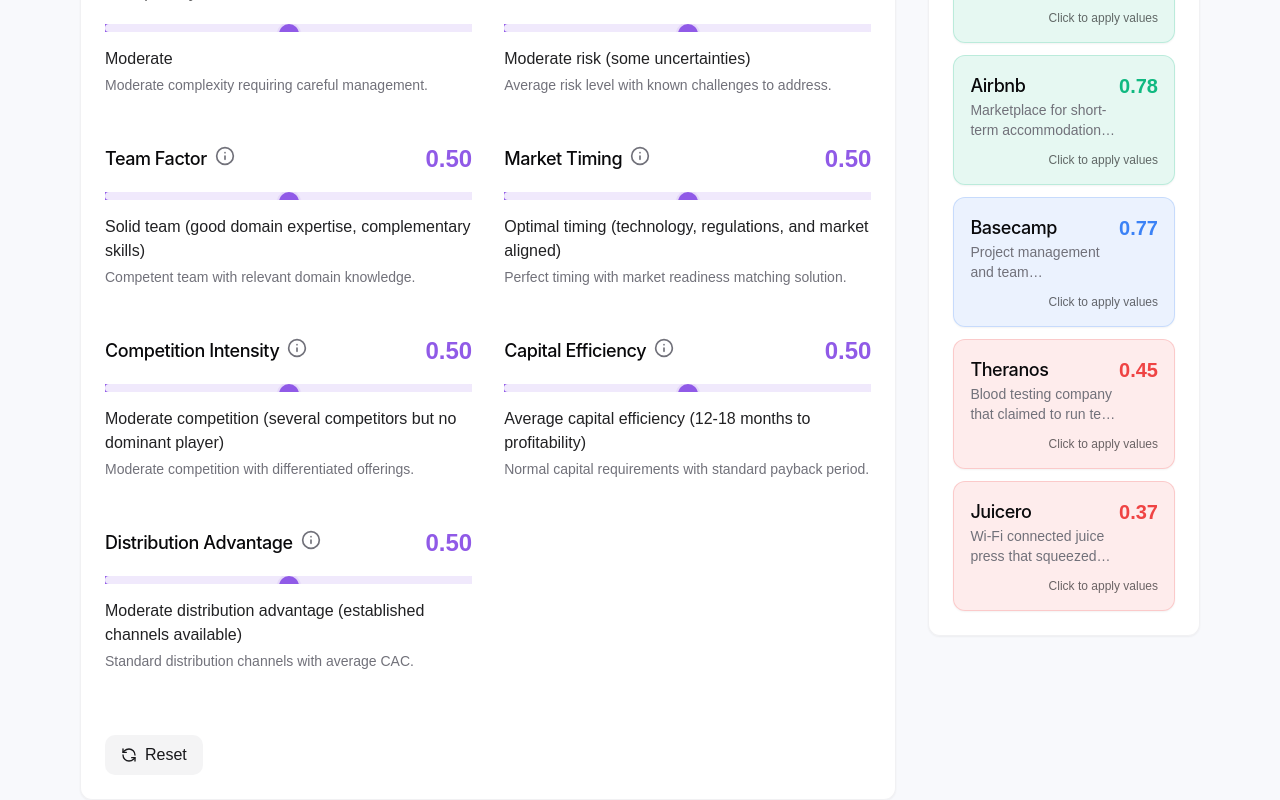
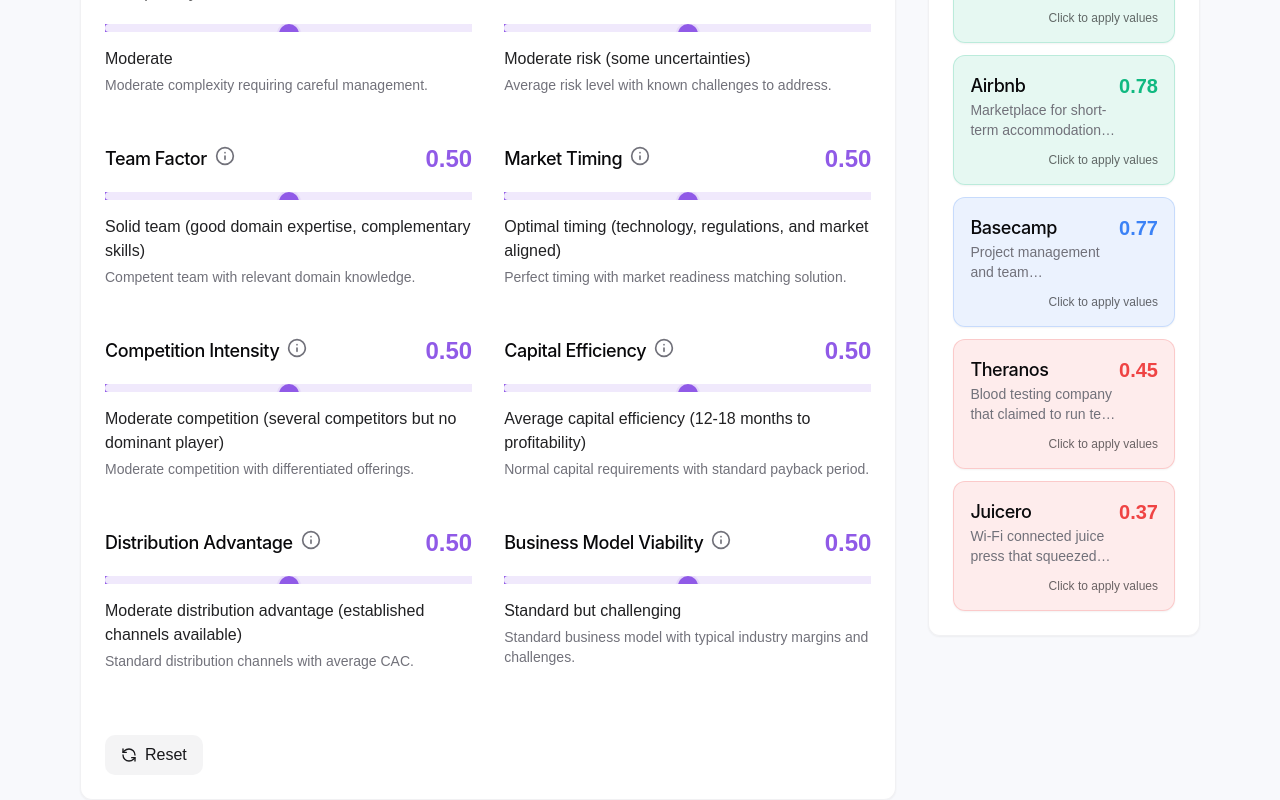
Before and after one commit to ParthaChak79/startup-success-signal, a React (Vite) app: page / in a window 1280 px wide. Shown: the part 870-1670 px from the top of the page. Built offline with nearby package versions, Linux system fonts and the light colour scheme.

Commit message:
Add business model viability factor
Add the business model viability factor to the calculator.

```diff
--- a/src/pages/Index.tsx
+++ b/src/pages/Index.tsx
@@ -77,7 +77,8 @@ const Index = () => {
     'marketTiming',
     'competitionIntensity',
     'capitalEfficiency',
-    'distributionAdvantage'
+    'distributionAdvantage',
+    'businessModelViability'  // Added the missing businessModelViability factor
   ];
 
   return (
```
